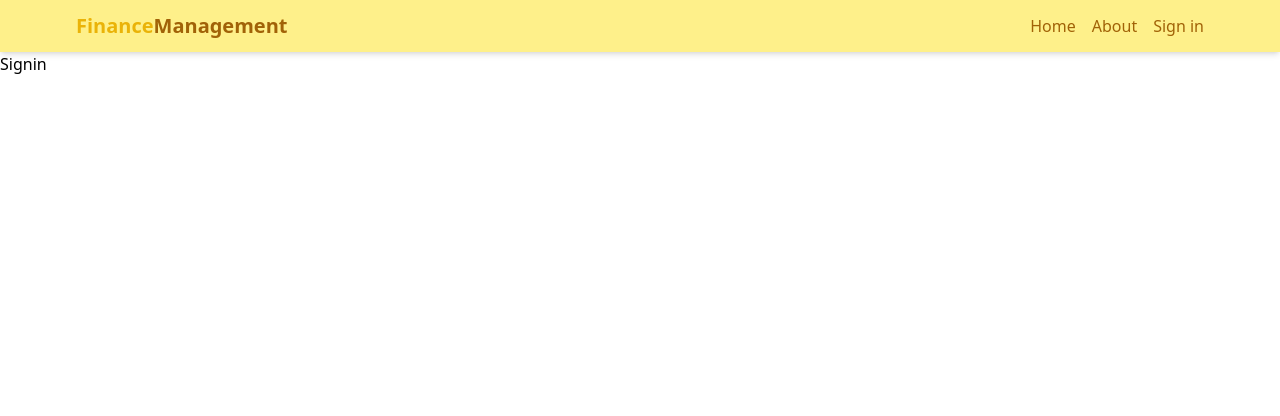
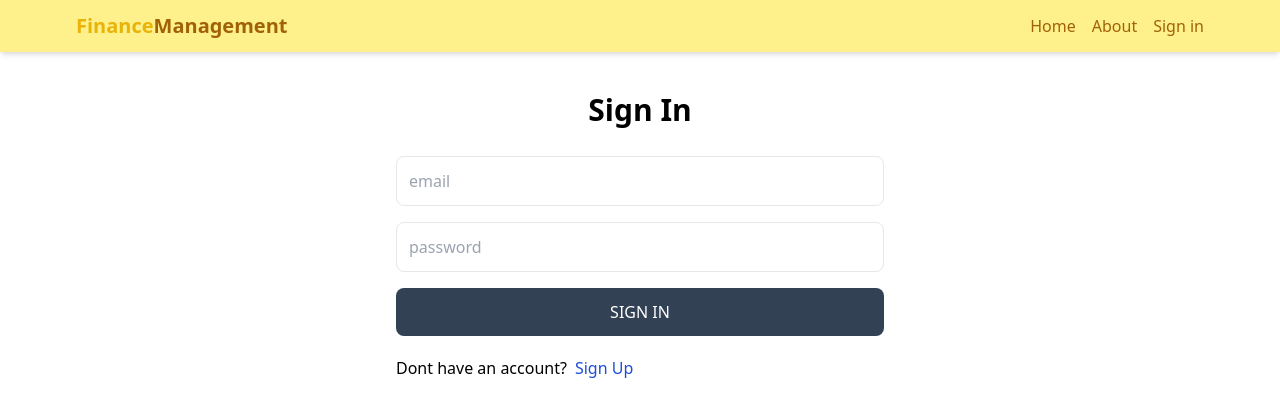
Before and after one commit to UtkarshMishra393/Finance-Management, a React (Vite) app in the folder client/: page /sign-in in a window 1280 px wide. Shown: the top 416 px of the page. Built offline with nearby package versions, Linux system fonts and the light colour scheme.

Commit message:
complete signin page functionality

```diff
--- a/client/src/pages/Signin.jsx
+++ b/client/src/pages/Signin.jsx
@@ -1,7 +1,76 @@
-import React from 'react'
+import { useState } from 'react';
+import { Link, useNavigate } from 'react-router-dom';
 
 export default function Signin() {
+  const [formData, setFormData] = useState({});
+  const [error, setError] = useState(null);
+  const [loading, setLoading] = useState(false);
+  const navigate = useNavigate();
+  const handleChange = (e) => {
+    setFormData({
+      ...formData,
+      [e.target.id]: e.target.value,
+    });
+  };
+  const handleSubmit = async (e) => {
+    e.preventDefault();
+    try {
+      setLoading(true);
+      const res = await fetch('/api/auth/signin', {
+        method: 'POST',
+        headers: {
+          'Content-Type': 'application/json',
+        },
+        body: JSON.stringify(formData),
+      });
+      const data = await res.json();
+      console.log(data);
+      if (data.success === false) {
+        setLoading(false);
+        setError(data.message);
+        return;
+      }
+      setLoading(false);
+      setError(null);
+      navigate('/');
+    } catch (error) {
+      setLoading(false);
+      setError(error.message);
+    }
+  };
   return (
-    <div>Signin</div>
-  )
+    <div className='p-3 max-w-lg mx-auto'>
+      <h1 className='text-3xl text-center font-semibold my-7'>Sign In</h1>
+      <form onSubmit={handleSubmit} className='flex flex-col gap-4'>
+        <input
+          type='email'
+          placeholder='email'
+          className='border p-3 rounded-lg'
+          id='email'
+          onChange={handleChange}
+        />
+        <input
+          type='password'
+          placeholder='password'
+          className='border p-3 rounded-lg'
+          id='password'
+          onChange={handleChange}
+        />
+
+        <button
+          disabled={loading}
+          className='bg-slate-700 text-white p-3 rounded-lg uppercase hover:opacity-95 disabled:opacity-80'
+        >
+          {loading ? 'Loading...' : 'Sign In'}
+        </button>
+      </form>
+      <div className='flex gap-2 mt-5'>
+        <p>Dont have an account?</p>
+        <Link to={'/sign-up'}>
+          <span className='text-blue-700'>Sign Up</span>
+        </Link>
+      </div>
+      {error && <p className='text-red-500 mt-5'>{error}</p>}
+    </div>
+  );
 }
```
Also changed, not shown: client/src/App.jsx (+7 -8 lines).
